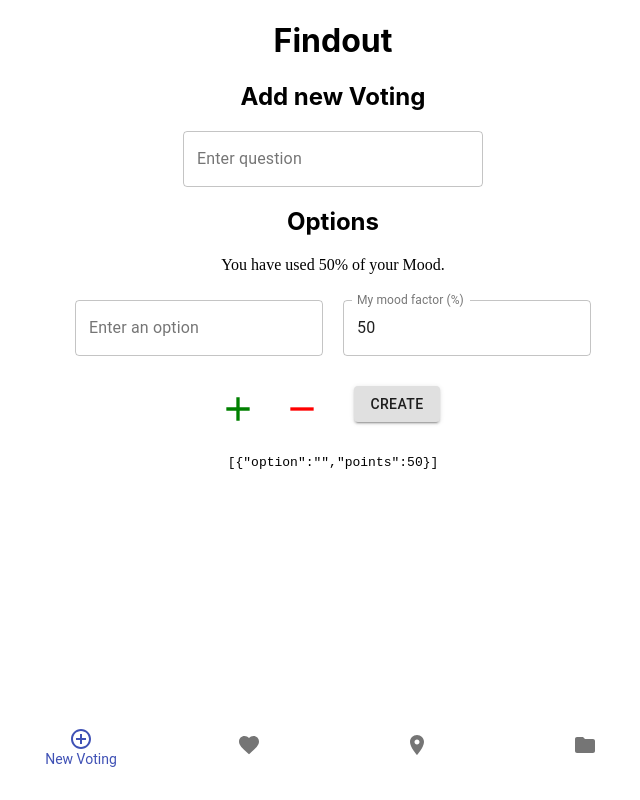
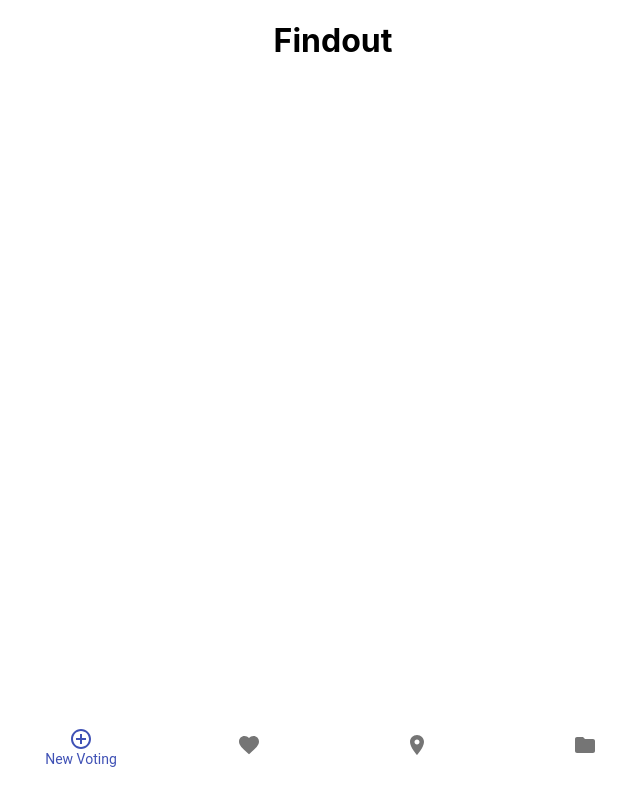
Before and after one commit to christophersiem/findout, a React (Create React App) app in the folder findout-frontend/: page / in a window 1280 px wide. Shown: the whole page, without its empty margins (307-947 px from the left). Built offline with nearby package versions, Linux system fonts and the light colour scheme; a web font is replaced by a local one.

Commit message:
Add Routing

```diff
--- a/findout-frontend/package.json
+++ b/findout-frontend/package.json
@@ -8,6 +8,7 @@
     "@testing-library/user-event": "^7.2.1",
     "react": "^16.13.1",
     "react-dom": "^16.13.1",
+    "react-router-dom": "^5.2.0",
     "react-scripts": "3.4.1"
   },
   "scripts": {
--- a/findout-frontend/src/Navigation.js
+++ b/findout-frontend/src/Navigation.js
@@ -1,14 +1,27 @@
 import React from "react";
+import {
+    BrowserRouter as Router,
+    Switch,
+    Route,
+
+} from "react-router-dom";
 import Header from "./components/Header";
-import MainContent from "./components/MainContent";
 import LabelBottomNavigation from "./navigation/LabelBottomNavigation";
+import AddVoting from "./pages/AddVoting";
 
 export default function Navigation() {
     return (
         <>
             <Header/>
-            <MainContent/>
+            <Router>
+                <Switch>
+                    <Route path="/add">
+            <AddVoting/>
+                    </Route>
+                </Switch>
+            </Router>
             <LabelBottomNavigation/>
+
         </>
 
     )
--- a/findout-frontend/src/components/MainContent.js
+++ /dev/null
@@ -1,24 +0,0 @@
-import React from "react";
-import AddVoting from "../pages/AddVoting";
-import {makeStyles} from "@material-ui/core/styles";
-
-const useStyles = makeStyles(()=>({
-
-    grow: {
-        flexGrow: "1",
-    },
-}));
-
-export default function MainContent() {
-    const classes = useStyles();
-
-    return (
-
-            <main className={classes.grow}>
-
-                <AddVoting/>
-
-            </main>
-
-    )
-}
```
